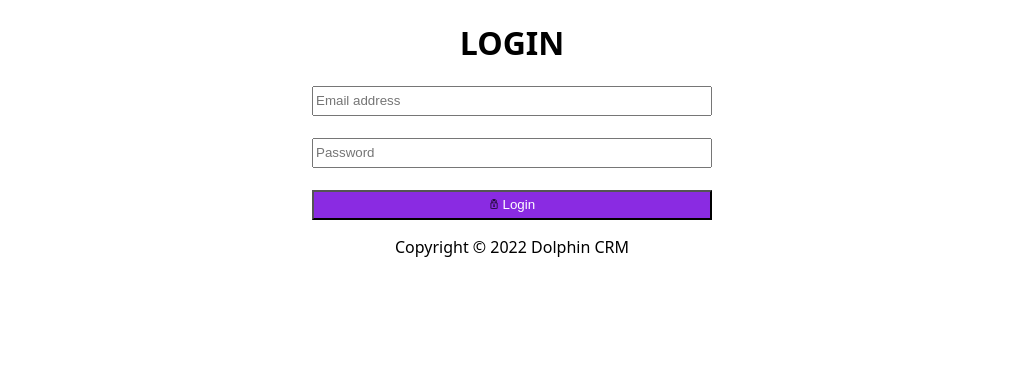
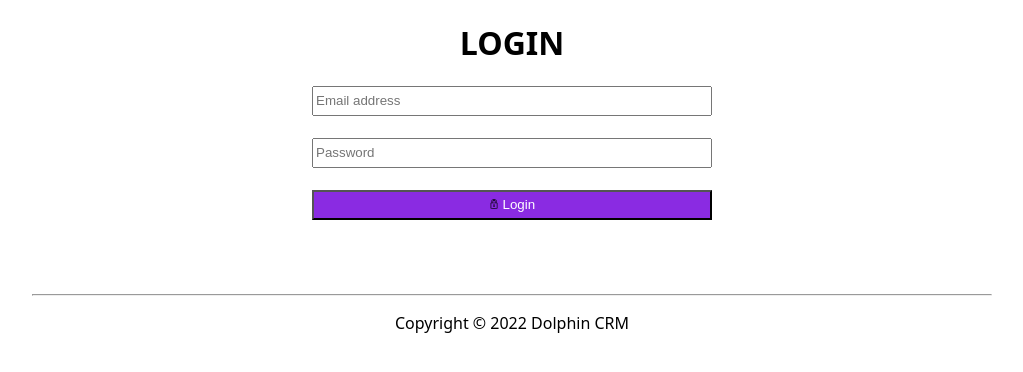
Before and after one commit to DavidLynch26/info2180-finalproject, a PHP site: page /info2180-finalproject/ in a window 1280 px wide. Shown: the part 40-412 px from the top of the page, without its empty margins (128-1151 px from the left). Run offline with PHP 8.4, Linux system fonts and the light colour scheme; data that the repository does not hold is empty.

Commit message:
padding added to footer

```diff
--- a/footer.php
+++ b/footer.php
@@ -1,3 +1,4 @@
 <footer>
+<hr>
 <p id ="text-muted">Copyright &copy; <?= date('Y'); ?> Dolphin CRM</p>
 </footer>
--- a/style.css
+++ b/style.css
@@ -39,6 +39,10 @@ header div img{
     height: 10px;
 }
 
+footer{
+    padding-top: 50px;
+}
+
 .container{
     width: 100%;
     margin: 0 auto;
```
